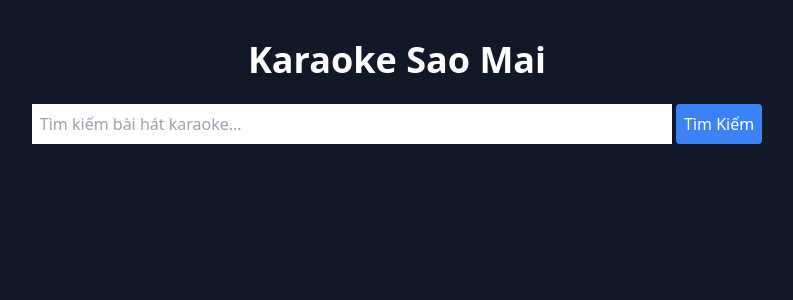
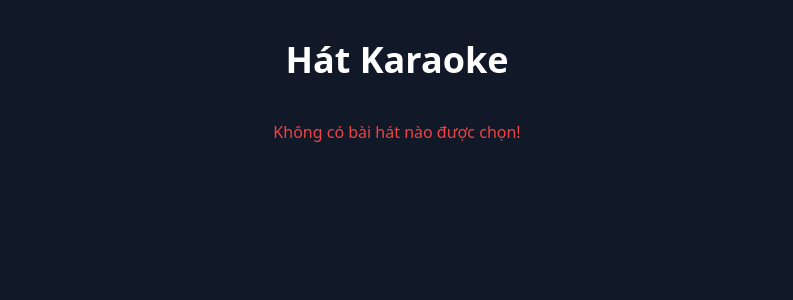
Before and after one commit to homestaygiadinhnho/homestaygiadinhnho, a Jekyll site: the page built from _pages/saomai.html, in a window 1280 px wide. Shown: the top 300 px of the page, without its empty margins (243-1036 px from the left). Built offline with Jekyll 4.4.1, drawn with Linux system fonts in a browser that asks for light colours; part of the change alters nothing that is shown.

Commit message:
Update saomai.html

```diff
--- a/_pages/saomai.html
+++ b/_pages/saomai.html
@@ -1,8 +1,8 @@
 ---
 layout:
-title: "Sao Mai Media"
+title: "Karaoke Sao Mai"
 permalink: /saomai
-description: "Sao Mai Media - Nơi bạn thăng hoa cảm xúc với dịch vụ karaoke đẳng cấp."
+description: "Sao Mai Media - Nơi bạn thăng hoa cảm xúc với dịch vụ Karaoke đẳng cấp."
 ---
 
 <!DOCTYPE html>
@@ -16,12 +16,7 @@ description: "Sao Mai Media - Nơi bạn thăng hoa cảm xúc với dịch vụ
 </head>
 <body class="bg-gray-900 text-white">
     <div class="container mx-auto py-10 text-center">
-        <h1 class="text-4xl font-bold mb-6">Karaoke Sao Mai</h1>
-        <input type="text" id="searchInput" placeholder="Tìm kiếm bài hát karaoke..." class="p-2 text-black w-1/2 mb-4">
-        <button onclick="searchVideos()" class="bg-blue-500 p-2 rounded">Tìm Kiếm</button>
-
-        <div id="videoList" class="grid grid-cols-1 gap-4 mt-8"></div>
-
+        <h1 class="text-4xl font-bold mb-6">Hát Karaoke</h1>
         <div id="player" class="mt-10">
             <div id="youtubePlayer" class="w-full h-64"></div>
         </div>
@@ -29,74 +24,9 @@ description: "Sao Mai Media - Nơi bạn thăng hoa cảm xúc với dịch vụ
 
     <script>
         let player;
-        let queue = [];
-        let currentSong = null;
-
-        // Hàm tìm kiếm video
-        function searchVideos() {
-            const query = document.getElementById('searchInput').value;
-            const apiKey = 'YOUR_YOUTUBE_API_KEY'; // Thay bằng API Key của bạn
-            const url = `https://www.googleapis.com/youtube/v3/search?part=snippet&maxResults=5&q=${query}+karaoke&type=video&key=${apiKey}`;
-
-            fetch(url)
-                .then(response => response.json())
-                .then(data => {
-                    const videoList = document.getElementById('videoList');
-                    videoList.innerHTML = '';
-                    data.items.forEach(item => {
-                        const videoId = item.id.videoId;
-                        const title = item.snippet.title;
-                        const thumbnailUrl = item.snippet.thumbnails.medium.url;
-
-                        const videoItem = document.createElement('div');
-                        videoItem.classList.add('bg-gray-800', 'p-4', 'rounded', 'cursor-pointer', 'flex', 'items-center', 'space-x-4');
-
-                        const thumbnail = document.createElement('img');
-                        thumbnail.src = thumbnailUrl;
-                        thumbnail.alt = title;
-                        thumbnail.classList.add('w-32', 'h-24', 'object-cover', 'rounded');
-
-                        const videoInfo = document.createElement('div');
-                        videoInfo.innerHTML = `<p>${title}</p>`;
-
-                        const addButton = document.createElement('button');
-                        addButton.textContent = "Chọn";
-                        addButton.classList.add('bg-yellow-500', 'hover:bg-yellow-400', 'p-2', 'rounded-lg', 'text-black');
-                        addButton.onclick = () => addToQueue(videoId, title);
-
-                        videoItem.appendChild(thumbnail);
-                        videoItem.appendChild(videoInfo);
-                        videoItem.appendChild(addButton);
-
-                        videoList.appendChild(videoItem);
-                    });
-                })
-                .catch(error => console.log(error));
-        }
-
-        // Hàm thêm bài hát vào danh sách chờ
-        function addToQueue(videoId, title) {
-            queue.push({ videoId, title });
-            if (!currentSong) {
-                playNextSong();
-            }
-        }
-
-        // Hàm phát bài hát tiếp theo
-        function playNextSong() {
-            if (queue.length > 0) {
-                currentSong = queue.shift();
-                loadVideo(currentSong.videoId);
-            } else {
-                currentSong = null;
-            }
-        }
-
-        // Hàm phát video từ YouTube
+        const params = new URLSearchParams(window.location.search);
+        const videoId = params.get('videoId');
         function loadVideo(videoId) {
-            if (player) {
-                player.loadVideoById(videoId);
-            } else {
             player = new YT.Player('youtubePlayer', {
                 height: '360',
                 width: '640',
@@ -111,15 +41,14 @@ description: "Sao Mai Media - Nơi bạn thăng hoa cảm xúc với dịch vụ
                     'fs': 1
                 },
                 events: {
-                        'onReady': (event) => event.target.playVideo(),
-                        'onStateChange': (event) => {
-                            if (event.data === YT.PlayerState.ENDED) {
-                                playNextSong();
-                            }
-                        }
+                    'onReady': (event) => event.target.playVideo()
                 }
             });
         }
+        if (videoId) {
+            loadVideo(videoId);
+        } else {
+            document.getElementById('youtubePlayer').innerHTML = '<p class="text-red-500">Không có bài hát nào được chọn!</p>';
         }
     </script>
 </body>
```
Lines whose indentation alone changed are shown as unchanged.
